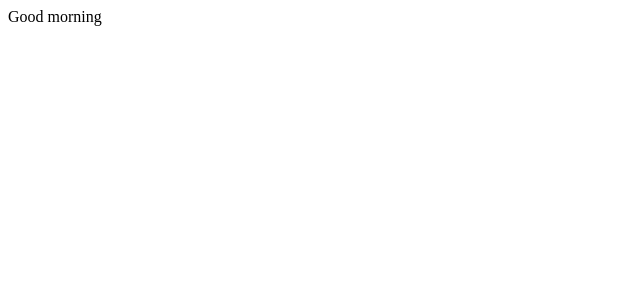
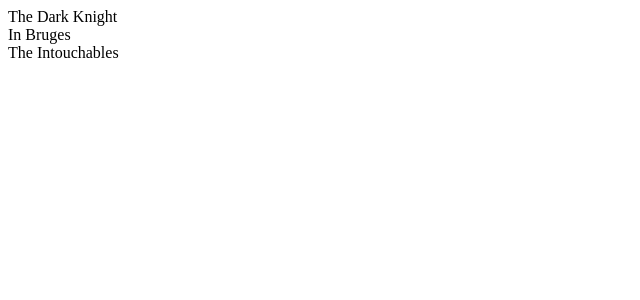
Before and after one commit to ClaraPapaya/myMovies-client, a React (Vite) app: page / in a window 1280 px wide. Shown: the top 300 px of the page, without its empty margins (0-640 px from the left). Built offline with nearby package versions, Linux system fonts and the light colour scheme.

Commit message:
Added MainView React component

```diff
--- /dev/null
+++ b/src/components/main-view/main-view.jsx
@@ -0,0 +1,13 @@
+import React from 'react';
+
+export class MainView extends React.Component {
+  render() {
+    return (
+      <div className="main-view">
+        <div>The Dark Knight</div>
+        <div>In Bruges</div>
+        <div>The Intouchables</div>
+      </div>
+    );
+  }
+}
--- a/src/index.jsx
+++ b/src/index.jsx
@@ -1,5 +1,6 @@
 import React from 'react';
 import ReactDOM from 'react-dom';
+import { MainView } from './components/main-view/main-view';
 
 // Import statement to indicate the need to bundle './index.scss'
 import './index.scss';
@@ -8,9 +9,7 @@
 class MyMoviesApplication extends React.Component {
   render() {
     return (
-      <div className="my-movies">
-        <div>Good morning</div>
-      </div>
+      <MainView />
     );
   }
 }
```
